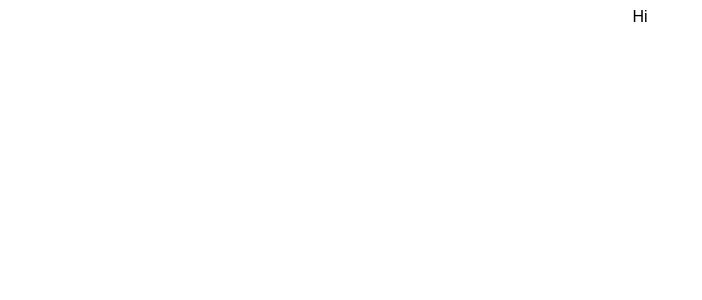
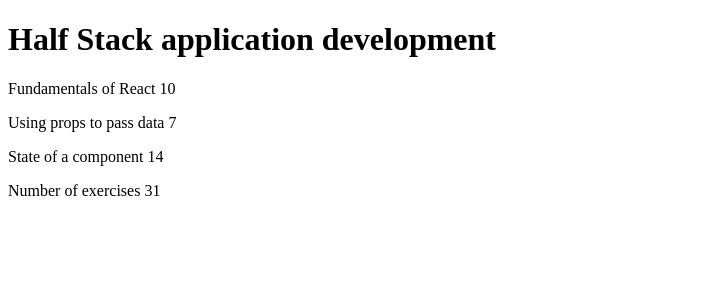
Before and after one commit to saperez17/fullstack-part1, a React (Create React App) app: page / in a window 1280 px wide. Shown: the top 300 px of the page, without its empty margins (0-702 px from the left). Built offline with nearby package versions, Linux system fonts and the light colour scheme.

Commit message:
1.3 course information step3

```diff
--- a/src/App.js
+++ b/src/App.js
@@ -1,5 +1,45 @@
 import "./styles.css";
 
+const Header = (props) => {
+  return <h1>{props.course}</h1>;
+};
+
+const Content = (props) => {
+  return (
+    <p>
+      {props.parts.map((item, idx) => (
+        <p>
+          {item.name} {item.exercises}{" "}
+        </p>
+      ))}
+    </p>
+  );
+};
+
+const Total = (props) => {
+  return <p>Number of exercises {props.total}</p>;
+};
+
 export default function App() {
-  return <div className="App">Hi</div>;
+  const course = "Half Stack application development";
+  const part1 = {
+    name: "Fundamentals of React",
+    exercises: 10
+  };
+  const part2 = {
+    name: "Using props to pass data",
+    exercises: 7
+  };
+  const part3 = {
+    name: "State of a component",
+    exercises: 14
+  };
+  return (
+    <div>
+      <Header course={course} />
+      <Content parts={[part1, part2, part3]} />
+
+      <Total total={part1.exercises + part2.exercises + part3.exercises} />
+    </div>
+  );
 }
```
